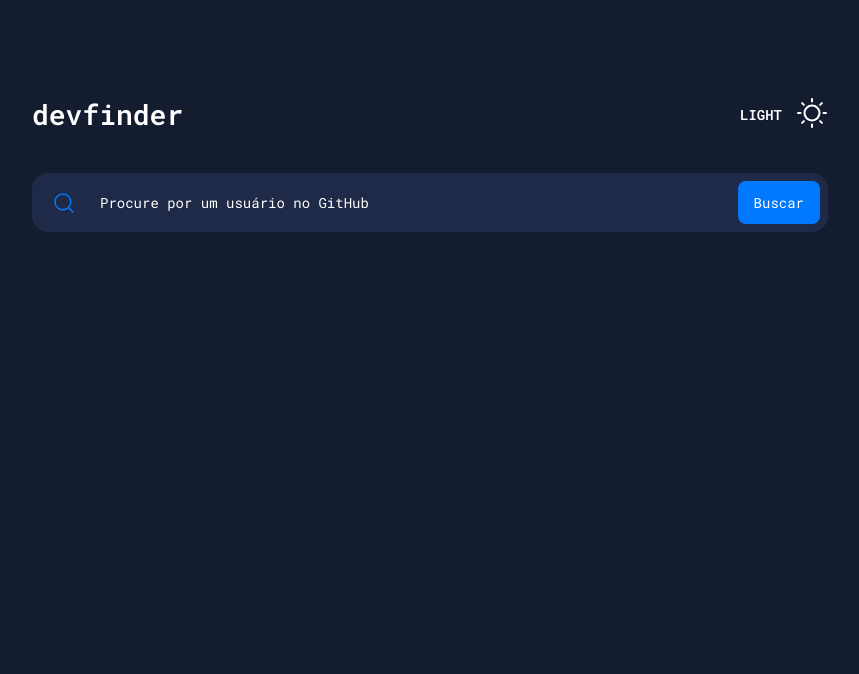
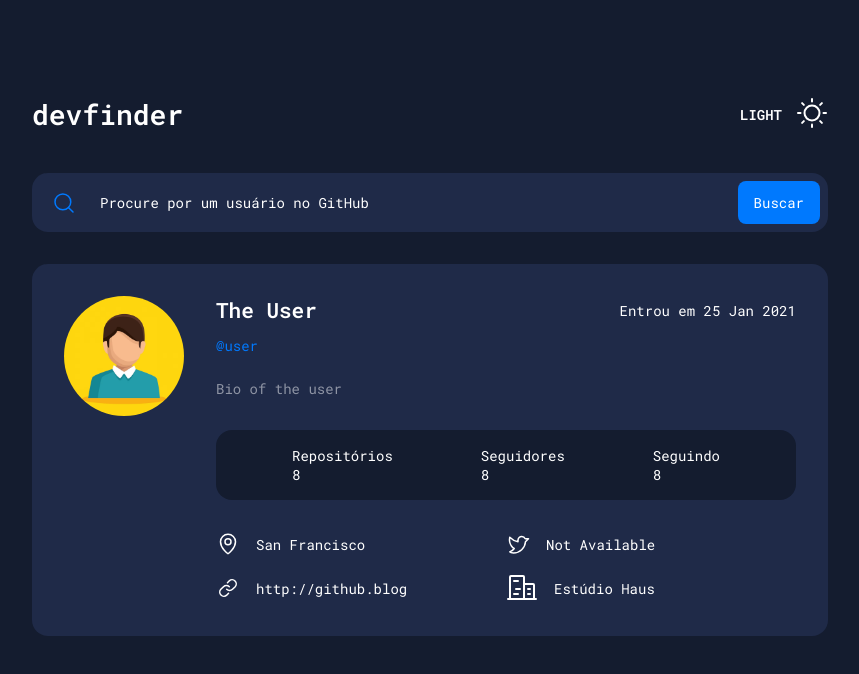
Before and after one commit to Anna-Luiza-Gusmao/devfinder, a React (Vite) app: page / in a window 1280 px wide. Shown: the top 674 px of the page, without its empty margins (210-1069 px from the left). Built offline with nearby package versions, Linux system fonts and the light colour scheme.

Commit message:
add: Users component with data static

```diff
--- a/src/App.tsx
+++ b/src/App.tsx
@@ -3,6 +3,7 @@ import { GlobalStyle } from "./styles/global"
 import { Header } from "./components/Header"
 import { SearchForm } from "./components/SearchForm"
 import { GeneralBox } from "./components/GeneralBox"
+import { Users } from "./components/Users"
 
 export function App() {
   const {
@@ -15,6 +16,7 @@ export function App() {
       <GeneralBox>
         {renderHeader}
         <SearchForm />
+        <Users />
       </GeneralBox>
 
       <GlobalStyle />
--- a/src/components/GeneralBox/styles.ts
+++ b/src/components/GeneralBox/styles.ts
@@ -2,6 +2,7 @@ import styled from "styled-components";
 
 export const GeneralContainer = styled.main`
     width: 796px;
+    margin-bottom: 4rem;
 
     @media (min-width: 768px) and (max-width: 1024px){
         width: 596px;
--- /dev/null
+++ b/src/components/Users/index.tsx
@@ -0,0 +1,53 @@
+import { IconsContainer, ProfileNumbersContainer, User, UserBio, UsersContainer, UsersData } from "./styles"
+import teste from '../../assets/teste.png'
+import { Buildings, Link, MapPin, TwitterLogo } from "phosphor-react"
+
+export function Users() {
+    return (
+        <UsersContainer>
+            <img src={teste} />
+            <UsersData>
+                <div>
+                    <h2>The User</h2>
+                    <p>Entrou em 25 Jan 2021</p>
+                </div>
+                <User>@user</User>
+                <UserBio>Bio of the user</UserBio>
+
+                <ProfileNumbersContainer>
+                    <div>
+                        <p>Repositórios</p>
+                        <p>8</p>
+                    </div>
+                    <div>
+                        <p>Seguidores</p>
+                        <p>8</p>
+                    </div>
+                    <div>
+                        <p>Seguindo</p>
+                        <p>8</p>
+                    </div>
+                </ProfileNumbersContainer>
+
+                <IconsContainer>
+                    <section>
+                        <MapPin size={24} />
+                        <span>San Francisco</span>
+                    </section>
+                    <section>
+                        <TwitterLogo size={24} />
+                        <span>Not Available</span>
+                    </section>
+                    <section>
+                        <Link size={24} />
+                        <span>http://github.blog</span>
+                    </section>
+                    <section>
+                        <Buildings size={32} />
+                        <span>Estúdio Haus</span>
+                    </section>
+                </IconsContainer>
+            </UsersData>
+        </UsersContainer>
+    )
+}
--- /dev/null
+++ b/src/components/Users/styles.ts
@@ -0,0 +1,69 @@
+import styled from "styled-components"
+
+export const UsersContainer = styled.div`
+    width: 100%;
+    display: flex;
+    gap: 2rem;
+    margin-top: 2rem;
+
+    padding: 2rem;
+    background: ${props => props.theme.colors.box};
+    border-radius: 16px;
+
+    img {
+        border-radius: 50%;
+        width: 7.5rem;
+        height: 7.5rem;
+    }
+`
+
+export const UsersData = styled.section`
+    display: flex;
+    flex-direction: column;
+    width: 100%;
+
+    div {
+        display: flex;
+        align-items: center;
+        justify-content: space-between;
+    }
+`
+
+export const User = styled.p`
+    padding: 0.75rem 0;
+    color: ${props => props.theme.colors.button};
+`
+
+export const UserBio = styled.p`
+    padding-top: 0.75rem;
+    padding-bottom: 2rem;
+    color: ${props => props.theme.colors.textNotAvailable};
+`
+
+export const ProfileNumbersContainer = styled.section`
+    display: flex;
+    justify-content: space-around;
+
+    padding: 1rem 2rem;
+    background: ${props => props.theme.colors.innerBox};
+    border-radius: 16px;
+
+    div {
+        display: flex;
+        flex-direction: column;
+        align-items: flex-start;
+    }
+`
+
+export const IconsContainer = styled.section`
+    display: grid;
+    grid-template-columns: 1fr 1fr;
+    row-gap: 1rem;
+    margin-top: 2rem;
+
+    section {
+        display: flex;
+        align-items: center;
+        gap: 1rem;
+    }
+`
```
Also changed, not shown: src/assets/teste.png (added).
